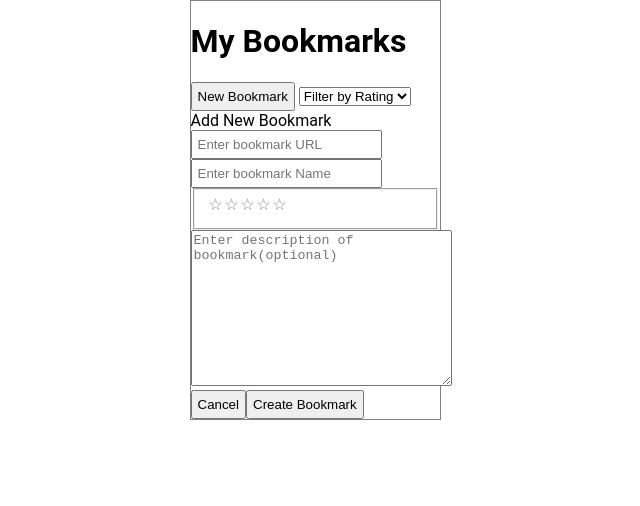
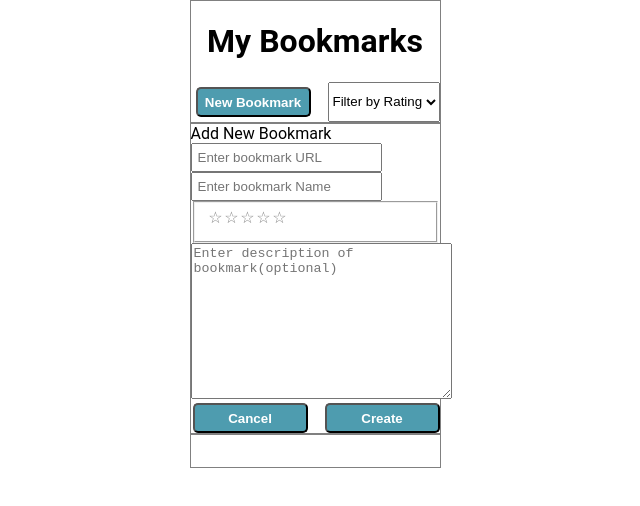
Before and after one commit to thinkful-ei-rabbit/Chris-Whatley-bookmarks-app, a website built with webpack: page src/index.html in a window 1280 px wide. Both pictures are taken after a click on the button "New Bookmark". Shown: the whole page, without its empty margins (325-965 px from the left). Built offline with nearby package versions, Linux system fonts and the light colour scheme; no server answers.

Commit message:
partially styled, fully functional no direct DOM manipulation

```diff
--- a/src/bookmarks.js
+++ b/src/bookmarks.js
@@ -6,24 +6,57 @@ function generateBookmarkElement(bookmark) {
     if(bookmark.expanded ===true){
         return `
         <li class="bookmark" data-bookmark-id="${bookmark.id}">
+        <div class="list-control">
             <div class="bookmark-title">${bookmark.title}</div><div class="bookmark-rating"> ${bookmark.rating}</div>
+        </div>
             <div class="expanded">
-            <button class="delete">Delete Bookmark</button>
-            <p class="bookmark-description">${bookmark.desc}</p>
-            <a href="${bookmark.url}"><button class="visit site"> Visit Site</button></a>
-            </div>
-        </li>`;
-    } else {
-        return `
-        <li class="bookmark" data-bookmark-id="${bookmark.id}">
-            <div class="bookmark-title">${bookmark.title}</div><div class="bookmark-rating"> ${bookmark.rating}</div>
-            <div class="expanded hidden">
-            <button class="delete">Delete Bookmark</button>
-            <p class="bookmark-description">${bookmark.desc}</p>
-            <a href="${bookmark.url}"><button class="visit site"> Visit Site</button></a>
+                <p class="bookmark-description">${bookmark.desc}</p>
+                <div class="list-control">
+                    <a href="${bookmark.url}" target="_blank" class='button'>Visit Site</a><button class="delete">Delete</button>
+                </div>
             </div>
         </li>`;
     }
+    else {
+        return `
+        <li class="bookmark" data-bookmark-id="${bookmark.id}">
+            <div class="list-control">
+                <div class="bookmark-title">${bookmark.title}</div><div class="bookmark-rating"> ${bookmark.rating}</div>
+            </div>
+        </li>`;
+    }
+}
+
+function generateNewBookmarkForm(){
+    return `
+        <form id="bookmark-form">
+           <div class="error-container"></div>
+           <label for="new-bookmark-entry">Add New Bookmark</label><br>
+           <input type="text" class="new-bookmark" id= 'bookmark-url'placeholder="Enter bookmark URL" required><br>
+           <input type="text" class="new-bookmark" id= 'bookmark-name'placeholder="Enter bookmark Name" required>
+           <fieldset required>
+            <span class="star-cb-group">
+              <input type="radio" id="rating-5" name="rating" value="5" />
+              <label for="rating-5">5</label>
+              <input type="radio" id="rating-4" name="rating" value="4" />
+              <label for="rating-4">4</label>
+              <input type="radio" id="rating-3" name="rating" value="3" />
+              <label for="rating-3">3</label>
+              <input type="radio" id="rating-2" name="rating" value="2" />
+              <label for="rating-2">2</label>
+              <input type="radio" id="rating-1" name="rating" value="1" />
+              <label for="rating-1">1</label>
+              <input type="radio" id="rating-0" name="rating" value="0" class="star-cb-clear" />
+              <label for="rating-0">0</label>
+            </span>
+          </fieldset>
+          <textarea name="new-bookmark-entry" id="bookmark-description" placeholder="Enter description of bookmark(optional)" cols="30" rows="10"></textarea><br>
+          <div class="list-control">
+            <button class="new-bookmark-cancel" type="reset">Cancel</button><button type="submit">Create Bookmark</button>
+          </div>
+        </form>
+    </div>
+    `;
 }
 
 function generateBookmarksString(bookmarksList) {
@@ -52,38 +85,34 @@ function renderError() {
 function render() {
     renderError();
     console.log('Store at render:',store)
-    // Reveals input form if store.adding === true
-    let bookmarksList = [...store.bookmarks];
-    if (store.filter>0){
-        bookmarksList = bookmarksList.filter(bookmark => bookmark.rating >= store.filter)
+
+    if (store.adding){
+        $('.container-form,.bookmark-list').empty();
+        let form= generateNewBookmarkForm()
+        $('.container-form').html(form)
     }
-    if (store.adding) {
-        console.log('adding equals true?', store.adding)
-        // $('.bookmark-list, #bookmark-form').toggleClass('hidden')
-        // $('#bookmark-form').toggleClass('hidden')
-    }
-    else {
+    else{
+        let bookmarksList = [...store.bookmarks];
+        if (store.filter>0){
+            bookmarksList = bookmarksList.filter(bookmark => bookmark.rating >= store.filter)
+        }
+        $('.container-form,.bookmark-list').empty();
         // render the bookmark list in the DOM
-        console.log('adding equals false?', store.adding)
         const bookmarksString = generateBookmarksString(bookmarksList);
-        // $('.bookmark-list, #bookmark-form').toggleClass('hidden')
-        // $('.bookmark-list').toggleClass('hidden')
 
         // insert that HTML into the DOM
         $('.bookmark-list').html(bookmarksString);
     }
-    // $('.bookmark-list, #bookmark-form').toggleClass('hidden')
     console.log('rendered')
 };
 
 function handleNewBookmarkClick() {
     $('.new-bookmark-button').click(() => {
-        console.log(store.adding)
+        console.log('false?',store.adding)
         if (store.adding === false) {
             store.toggleNewBookmarkForm();
-            console.log(store.adding)
+            console.log('true?',store.adding)
             render();
-            $('.bookmark-list, #bookmark-form').toggleClass('hidden')
         } else{
             alert('Only one bookmark can be added at a time.')
         }
@@ -91,17 +120,16 @@ function handleNewBookmarkClick() {
 }
 
 function handleCancelNewBookmarkClick() {
-    $('.new-bookmark-cancel').click(() =>{
+    $('.container-form').on('click','.new-bookmark-cancel',() =>{
         console.log('cancel clicked')
         store.toggleNewBookmarkForm();
-        console.log(store.adding)
-        $('.bookmark-list, #bookmark-form').toggleClass('hidden')
+        console.log('false?',store.adding)
         render();
     })
 }
 
 function handleNewBookmarkSubmit() {
-    $('#bookmark-form').submit((e)=> {
+    $('.container-form').on('submit','#bookmark-form',(e)=> {
         e.preventDefault();
         console.log('form submitted')
         const newBookmark = {
@@ -119,13 +147,12 @@ function handleNewBookmarkSubmit() {
                     store.toggleNewBookmarkForm();
                 }
                 console.log('adding equals false?', store.adding)
-                $('.bookmark-list, #bookmark-form').toggleClass('hidden')
                 render();
                 $('#bookmark-form').trigger('reset')
             })
             .catch((error) => {
                 store.setError(error.message);
-                renderError();
+                render();
             });
     });
 };
@@ -133,7 +160,7 @@ function handleNewBookmarkSubmit() {
 function handleCloseError() {
     $('.error-container').on('click', '#cancel-error', () => {
       store.setError(null);
-      renderError();
+      render();
     });
 };
 
@@ -143,7 +170,7 @@ function getBookmarkIdFromElement(bookmark) {
 
 function handleBookmarkListItemClicked(){
     $('.bookmark-list').on('click', '.bookmark', e =>{
-        e.preventDefault()
+        //e.preventDefault()
         let id = getBookmarkIdFromElement(e.currentTarget)
         let bookmark = store.findById(id)
         console.log('bookmark id:', id)
@@ -167,7 +194,7 @@ function handleDeleteBookmarkClicked(){
             .catch((error) => {
                 console.log(error);
                 store.setError(error.message);
-                renderError();
+                render();
             });
     });
 }
--- a/src/index.css
+++ b/src/index.css
@@ -2,18 +2,30 @@
   box-sizing: border-box;
 }
 
+h1{
+  text-align: center;
+}
+
+a {
+  text-decoration: none;
+}
 body {
   font-family: 'Roboto', sans-serif;
   width: 85%;
   margin: 0 auto;
 }
 
-  button, input[type="text"] {
+input[type="text"] {
   padding: 5px;
 }
 
 button:hover {
   cursor: pointer;
+}
+.list-control {
+  display: flex;
+  /* flex-direction: ; */
+  justify-content: space-between;
 }
 
 .hidden {
@@ -21,26 +33,53 @@
 }
 
 .bookmark {
-    display: flex;
-    width: 250px;
-    flex-wrap: wrap;
+
+  width: 100%;
 }
 
-  .bookmark-list{
+/* .bookmark-title{
+  align-self: left;
+} */
+
+/* .bookmark-rating {
+  align-self: flex-end;
+}  */
+
+.bookmark-list {
+  /* flex-direction: column; */
   list-style: none;
   padding-left: 0;
+  width: 250px
 }
 
-  .bookmark-list > li{
+.bookmark-list li {
   /* margin-bottom: 20px; */
   border: 1px solid grey;
-    padding: 10px;
+  padding: 15px;
 }
 
-  .container {
+.container, .container-form {
   max-width: 251px;
   margin: 0 auto;
   border: 1px solid grey;
+  display: flex;
+  flex-direction: column;
+}
+button.new-bookmark-button{
+  margin: 5px;
+}
+
+button, .button {
+  display: block;
+  width: 115px;
+  height: 30px;
+  background: #4E9CAF;
+  text-align: center;
+  border-radius: 5px;
+  color: white;
+  font-weight: bold;
+  line-height: 25px;
+  margin-left: 2px;
 }
 
 .star-cb-group {
@@ -51,13 +90,16 @@
   direction: rtl;
   /* the hidden clearer */
 }
+
 .star-cb-group * {
   font-size: 1rem;
 }
-  .star-cb-group > input {
+
+.star-cb-group>input {
   display: none;
 }
-  .star-cb-group > input + label {
+
+.star-cb-group>input+label {
   /* only enough room for the star */
   display: inline-block;
   overflow: hidden;
@@ -66,31 +108,40 @@
   white-space: nowrap;
   cursor: pointer;
 }
-  .star-cb-group > input + label:before {
+
+.star-cb-group>input+label:before {
   display: inline-block;
   text-indent: -9999px;
   content: "☆";
   color: #888;
 }
-  .star-cb-group > input:checked ~ label:before, .star-cb-group > input + label:hover ~ label:before, .star-cb-group > input + label:hover:before {
+
+.star-cb-group>input:checked~label:before,
+.star-cb-group>input+label:hover~label:before,
+.star-cb-group>input+label:hover:before {
   content: "★";
   color: #e52;
   text-shadow: 0 0 1px #333;
 }
-  .star-cb-group > .star-cb-clear + label {
+
+.star-cb-group>.star-cb-clear+label {
   text-indent: -9999px;
   width: .5em;
   margin-left: -.5em;
 }
-  .star-cb-group > .star-cb-clear + label:before {
+
+.star-cb-group>.star-cb-clear+label:before {
   width: .5em;
 }
-  .star-cb-group:hover > input + label:before {
+
+.star-cb-group:hover>input+label:before {
   content: "☆";
   color: #888;
   text-shadow: none;
 }
-  .star-cb-group:hover > input + label:hover ~ label:before, .star-cb-group:hover > input + label:hover:before {
+
+.star-cb-group:hover>input+label:hover~label:before,
+.star-cb-group:hover>input+label:hover:before {
   content: "★";
   color: #e52;
   text-shadow: 0 0 1px #333;
--- a/src/index.html
+++ b/src/index.html
@@ -8,7 +8,8 @@
 </head>
 <body>
     <div class="container">
-        <h1>My Bookmarks</h1>
+    <h1>My Bookmarks</h1>
+      <div class="list-control">
         <button class="new-bookmark-button">New Bookmark</button>
 
         <select name="FilterBy" id='filter'>
@@ -19,7 +20,10 @@
           <option value="2">2-star</option>
           <option value="1">1-star</option>
         </select>
-        <form class="hidden" id="bookmark-form">
+      </div>
+    </div>
+    <div class="container-form">
+        <!-- <form class="hidden" id="bookmark-form">
            <div class="error-container">Some text</div>
            <label for="new-bookmark-entry">Add New Bookmark</label><br>
            <input type="text" class="new-bookmark" id= 'bookmark-url'placeholder="Enter bookmark URL" required><br>
@@ -41,11 +45,14 @@
             </span>
           </fieldset>
           <textarea name="new-bookmark-entry" id="bookmark-description" placeholder="Enter description of bookmark(optional)" cols="30" rows="10"></textarea><br>
-          <button class="new-bookmark-cancel" type="reset">Cancel</button><button type="submit">Create Bookmark</button>
-        </form>
-
+          <div class="list-control">
+            <button class="new-bookmark-cancel" type="reset">Cancel</button><button type="submit">Create Bookmark</button>
+          </div>
+        </form> -->
+    </div>
+    <div class="container">
         <ul class="bookmark-list">
-          <li class="bookmark">
+          <!-- <li class="bookmark">
             <div class="bookmark-title">title </div><div class="bookmark-rating"> rating</div>
           </li>
           <li class="bookmark">
@@ -55,7 +62,7 @@
             <p class="bookmark-description">description</p>
             <a href="#"><button class="visit site"> Visit Site</button></a>
             </div>
-          </li>
+          </li> -->
         </ul>
     </div>
 </body>
```
Lines whose indentation alone changed are shown as unchanged.
